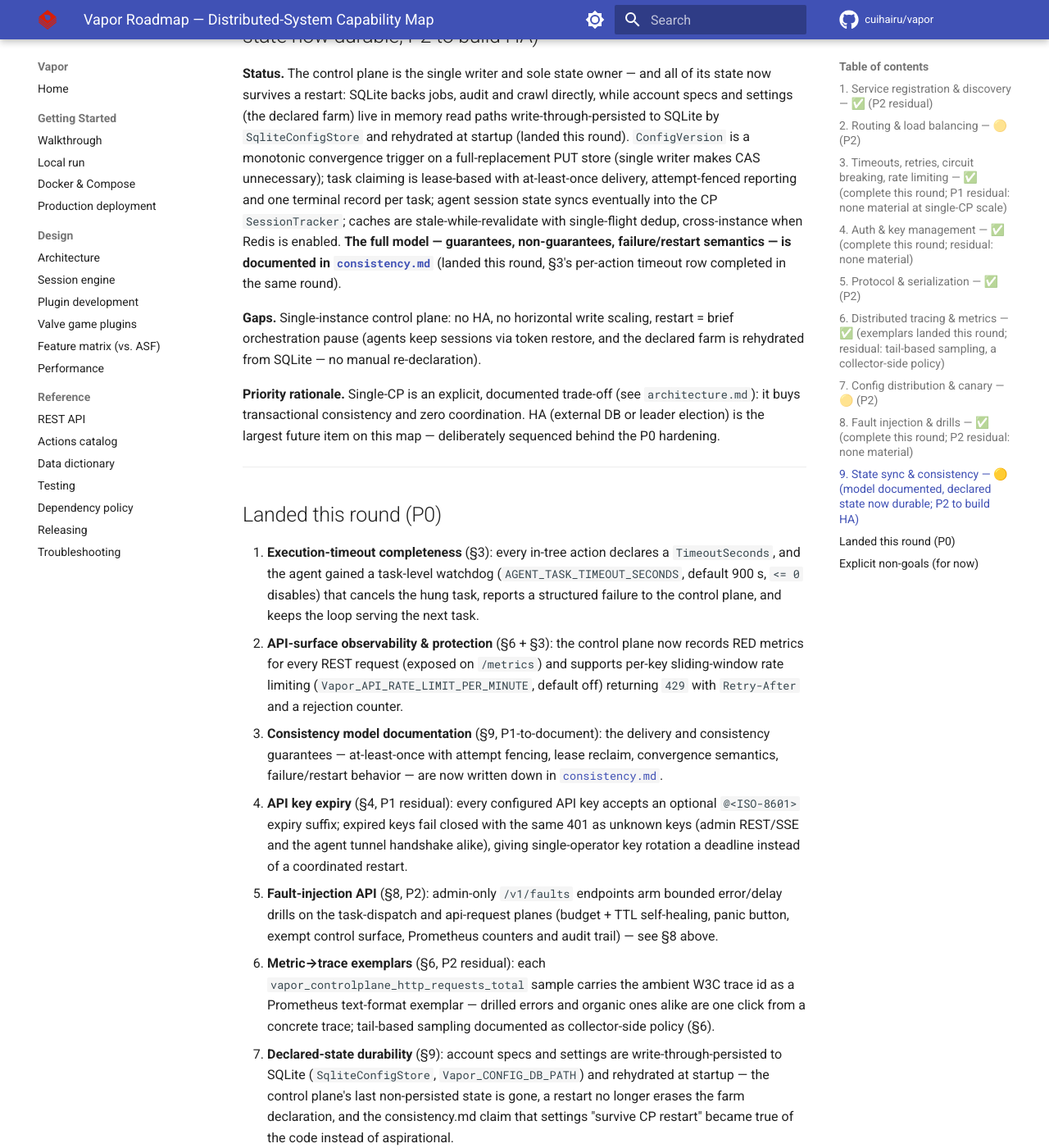
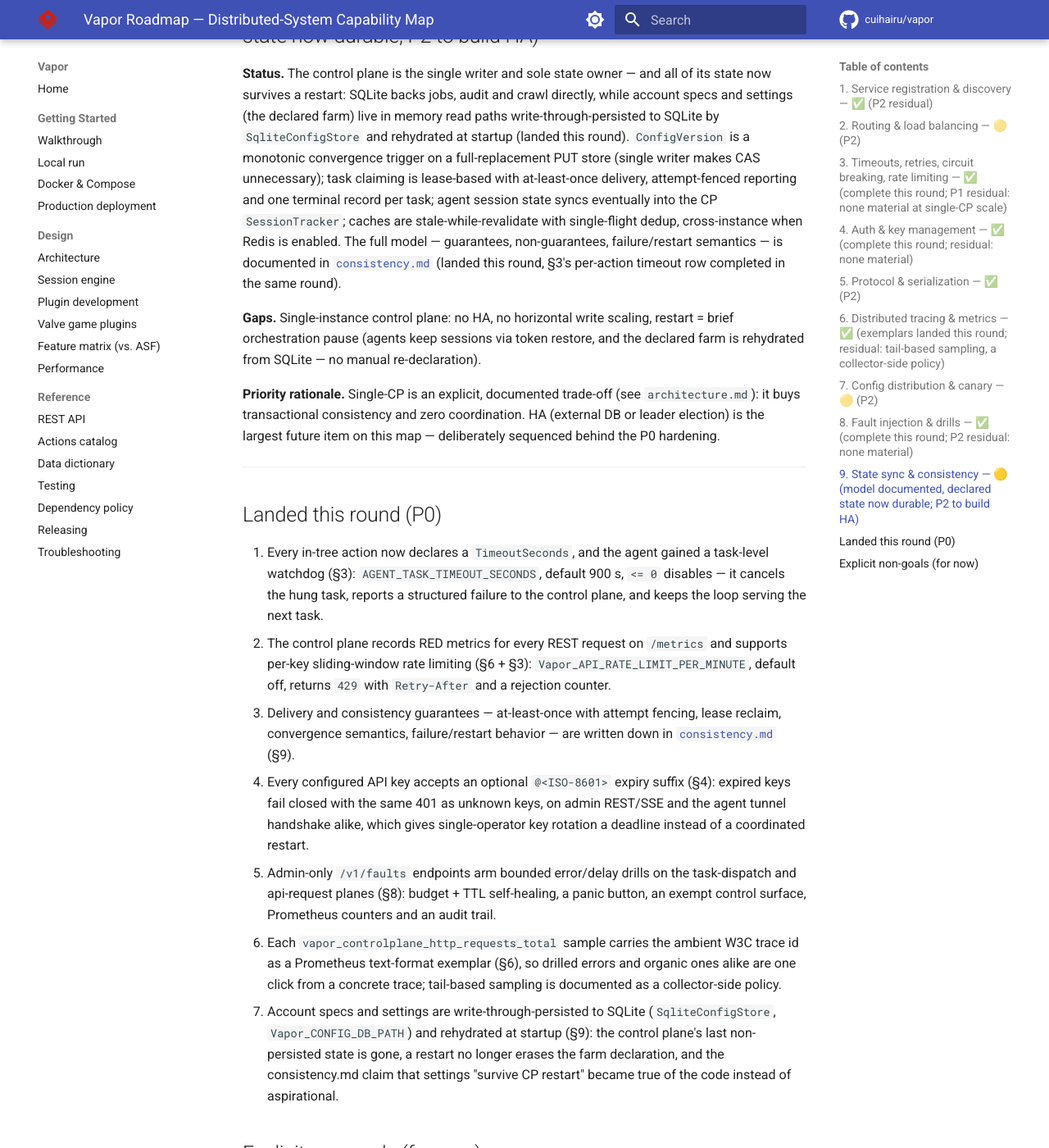
Before and after one commit to cuihairu/vapor, an MkDocs documentation site: the page built from docs/roadmap.md, in a window 1280 px wide and 1400 px high, scrolled down 4880 px. Shown: the whole window at 82% size. Built offline with MkDocs 1.6.1 and Material for MkDocs 9.7.7, drawn with Linux system fonts in a browser that asks for light colours; comment, search, counter and statistics services are not loaded; some of the changed text lies outside the part shown.

Commit message:
docs: 优化展示

```diff
--- a/docs/roadmap.md
+++ b/docs/roadmap.md
@@ -1,6 +1,6 @@
 # Vapor Roadmap — Distributed-System Capability Map
 
-Vapor is positioned as an **API-driven distributed system**: a control plane that
+Vapor is positioned as an API-driven distributed system: a control plane that
 owns state and exposes a public REST/SSE surface, and a fleet of agents that
 execute jobs close to Steam's regional endpoints over an outbound tunnel. This
 map inventories the capabilities such a system needs, marks where Vapor stands
@@ -38,7 +38,7 @@
 ## 2. Routing & load balancing — 🟡 (P2)
 
 **Status.** Job dispatch is region-scoped with capability matching and random
-agent pick; the desired-state reconciler selects the **least-loaded** capable
+agent pick; the desired-state reconciler selects the least-loaded capable
 agent (deterministic tie-break by agent id) under per-agent capacity caps;
 `agent:{id}` targets route directly (plugin ops, pinned accounts); agent loss
 triggers rebalancing of its accounts.
@@ -66,7 +66,7 @@
 | CP → webhooks | bounded retries with exponential backoff, 10 s HTTP timeout, per-sink isolation | ✅ |
 | trade operations | per-account sliding-window quota + concurrency gate | ✅ |
 | crawl | per-run hard timeout, per-batch pacing | ✅ |
-| **CP inbound REST** | per-key rate limiting | ❌ → landed this round |
+| CP inbound REST | per-key rate limiting | ❌ → landed this round |
 
 **Why these two are P0.** The watchdog closes a real deadlock: a hung action
 held the agent's serial task loop forever while its heartbeat kept the CP lease
@@ -160,8 +160,8 @@
 **Status.** Deterministic test seams throughout (`ProbeOverride`,
 `FetchOverride`, fake Redis, injectable clocks, happens-before gates in test
 fixtures); E2E drills including kill-the-agent rebalancing and
-dispatch-failure paths against stub and real processes. **Runtime fault
-injection API landed this round**: admin-only `/v1/faults` endpoints
+dispatch-failure paths against stub and real processes. Runtime fault
+injection API landed this round: admin-only `/v1/faults` endpoints
 (`FaultInjector`) arm error/delay injections on two planes — task dispatch
 (after claim, riding the real requeue/retry machinery) and `/v1` API requests
 (edge middleware; the fault endpoints, `/healthz` and `/metrics` stay exempt
@@ -191,9 +191,9 @@
 claiming is lease-based with at-least-once delivery, attempt-fenced reporting
 and one terminal record per task; agent session state syncs eventually into
 the CP `SessionTracker`; caches are stale-while-revalidate with single-flight
-dedup, cross-instance when Redis is enabled. **The full model — guarantees,
+dedup, cross-instance when Redis is enabled. The full model — guarantees,
 non-guarantees, failure/restart semantics — is documented in
-[`consistency.md`](consistency.md)** (landed this round, §3's per-action
+[`consistency.md`](consistency.md) (landed this round, §3's per-action
 timeout row completed in the same round).
 
 **Gaps.** Single-instance control plane: no HA, no horizontal write scaling,
@@ -209,40 +209,35 @@
 
 ## Landed this round (P0)
 
-1. **Execution-timeout completeness** (§3): every in-tree action declares a
-   `TimeoutSeconds`, and the agent gained a task-level watchdog
-   (`AGENT_TASK_TIMEOUT_SECONDS`, default 900 s, `<= 0` disables) that cancels
-   the hung task, reports a structured failure to the control plane, and keeps
-   the loop serving the next task.
-2. **API-surface observability & protection** (§6 + §3): the control plane now
-   records RED metrics for every REST request (exposed on `/metrics`) and
-   supports per-key sliding-window rate limiting
-   (`Vapor_API_RATE_LIMIT_PER_MINUTE`, default off) returning `429` with
+1. Every in-tree action now declares a `TimeoutSeconds`, and the agent gained
+   a task-level watchdog (§3): `AGENT_TASK_TIMEOUT_SECONDS`, default 900 s,
+   `<= 0` disables — it cancels the hung task, reports a structured failure to
+   the control plane, and keeps the loop serving the next task.
+2. The control plane records RED metrics for every REST request on `/metrics`
+   and supports per-key sliding-window rate limiting (§6 + §3):
+   `Vapor_API_RATE_LIMIT_PER_MINUTE`, default off, returns `429` with
    `Retry-After` and a rejection counter.
-3. **Consistency model documentation** (§9, P1-to-document): the delivery and
-   consistency guarantees — at-least-once with attempt fencing, lease
-   reclaim, convergence semantics, failure/restart behavior — are now written
-   down in [`consistency.md`](consistency.md).
-4. **API key expiry** (§4, P1 residual): every configured API key accepts an
-   optional `@<ISO-8601>` expiry suffix; expired keys fail closed with the
-   same 401 as unknown keys (admin REST/SSE and the agent tunnel handshake
-   alike), giving single-operator key rotation a deadline instead of a
-   coordinated restart.
-5. **Fault-injection API** (§8, P2): admin-only `/v1/faults` endpoints arm
-   bounded error/delay drills on the task-dispatch and api-request planes
-   (budget + TTL self-healing, panic button, exempt control surface,
-   Prometheus counters and audit trail) — see §8 above.
-6. **Metric→trace exemplars** (§6, P2 residual): each
-   `vapor_controlplane_http_requests_total` sample carries the ambient W3C
-   trace id as a Prometheus text-format exemplar — drilled errors and
-   organic ones alike are one click from a concrete trace; tail-based
-   sampling documented as collector-side policy (§6).
-7. **Declared-state durability** (§9): account specs and settings are
-   write-through-persisted to SQLite (`SqliteConfigStore`,
-   `Vapor_CONFIG_DB_PATH`) and rehydrated at startup — the control plane's
-   last non-persisted state is gone, a restart no longer erases the farm
-   declaration, and the consistency.md claim that settings "survive CP
-   restart" became true of the code instead of aspirational.
+3. Delivery and consistency guarantees — at-least-once with attempt fencing,
+   lease reclaim, convergence semantics, failure/restart behavior — are
+   written down in [`consistency.md`](consistency.md) (§9).
+4. Every configured API key accepts an optional `@<ISO-8601>` expiry suffix
+   (§4): expired keys fail closed with the same 401 as unknown keys, on admin
+   REST/SSE and the agent tunnel handshake alike, which gives single-operator
+   key rotation a deadline instead of a coordinated restart.
+5. Admin-only `/v1/faults` endpoints arm bounded error/delay drills on the
+   task-dispatch and api-request planes (§8): budget + TTL self-healing, a
+   panic button, an exempt control surface, Prometheus counters and an audit
+   trail.
+6. Each `vapor_controlplane_http_requests_total` sample carries the ambient
+   W3C trace id as a Prometheus text-format exemplar (§6), so drilled errors
+   and organic ones alike are one click from a concrete trace; tail-based
+   sampling is documented as a collector-side policy.
+7. Account specs and settings are write-through-persisted to SQLite
+   (`SqliteConfigStore`, `Vapor_CONFIG_DB_PATH`) and rehydrated at startup
+   (§9): the control plane's last non-persisted state is gone, a restart no
+   longer erases the farm declaration, and the consistency.md claim that
+   settings "survive CP restart" became true of the code instead of
+   aspirational.
 
 ## Explicit non-goals (for now)
 
```
Also changed, not shown: README.md (+10 -8 lines), docs/architecture.md (+27 -27 lines), docs/dependencies.md (+4 -4 lines), docs/index.md (+1 -1 lines), docs/releasing.md (+1 -1 lines), todo.md (+2 -2 lines), 1 other file.
